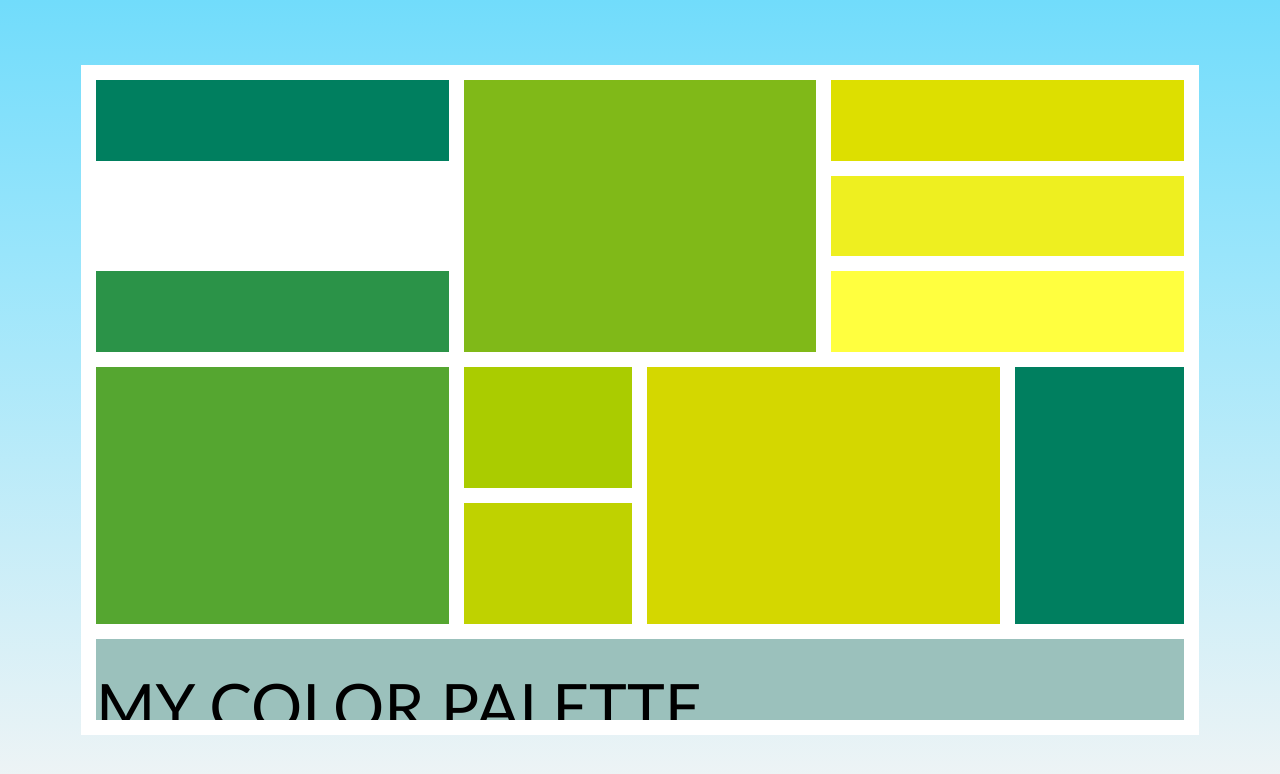
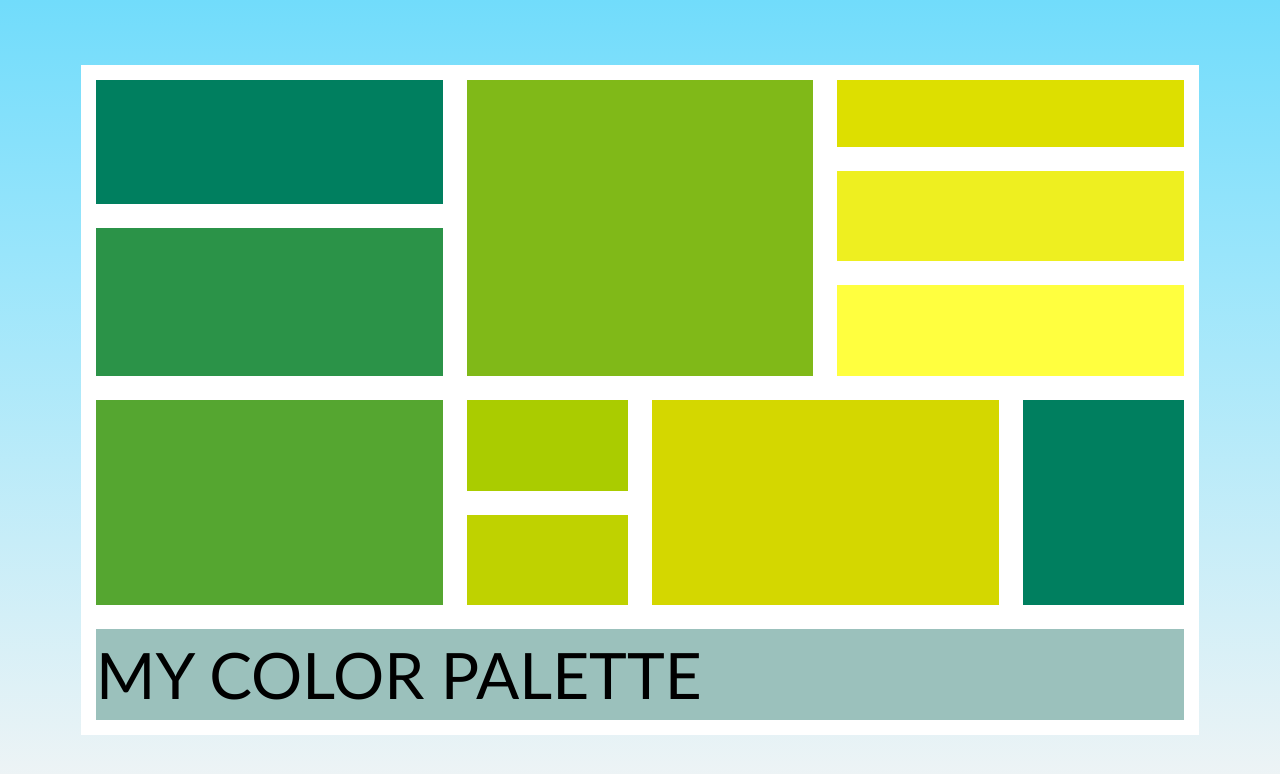
Before and after one commit to ZFazzi/css-grid, a plain HTML site: page index.html in a window 1280 px wide. Drawn offline with Linux system fonts and the light colour scheme.

Commit message:
I aligned them the best I could, this is my final commit

```diff
--- a/style/index.css
+++ b/style/index.css
@@ -13,9 +13,9 @@ main {
 
 .grid__container{
     display: grid;
-    grid-template-columns: 2fr 2fr 2fr 2fr 2fr 2fr;
-    grid-template-rows: 1fr 1fr 1fr 1.5fr 1.5fr 1fr;
-    grid-gap: 15px;
+    grid-template-columns: repeat(6, 1fr);
+    grid-template-rows: 2fr repeat(10, 1fr);
+    grid-gap: 24px;
     width: 85%;
     height: 80%;
     background-color: #FFFFFF;
@@ -25,23 +25,24 @@ main {
 .grid__element{
     overflow: hidden;
     position: relative;
+
 }
 
 .first{
     background-color: #007F5F;
-    grid-row: 1 / 2;
-    grid-column:1 / 3;
+    grid-row: 1 / 3;
+    grid-column: 1 / 3;
 }
 
 .second{
     background-color: #2B9348;
-    grid-row: 3 / 4;
+    grid-row: 3 / 6;
     grid-column: 1 / 3;
 }
 
 .third{
     background-color: #80B918;
-    grid-row: 1 / 4;
+    grid-row: 1 / 6;
     grid-column: 3 / 5;
 }
 
@@ -53,44 +54,44 @@ main {
 
 .fifth{
     background-color: #EEEF20;
-    grid-row: 2 / 3;
+    grid-row: 2 / 4;
     grid-column: 5 / 7;
 }
 
 .sixth{
     background-color: #FFFF3F;
-    grid-row: 3 / 4;
+    grid-row: 4 / 6;
     grid-column: 5 / 7;
 }
 
 .seventh{
     background-color: #55A630;
-    grid-row: 4 / 6;
+    grid-row: 6 / 10;
     grid-column: 1 / 3;
 }
 .eighth{
     background-color: #AACC00;
-    grid-row: 4 / 5;
+    grid-row: 6 / 8;
     grid-column: 3 / 4;
 }
 .ninth{
     background-color: #BFD200;
-    grid-row: 5 / 6;
+    grid-row: 8 / 10;
     grid-column: 3 / 4;
 }
 .tenth{
     background-color: #D4D700;
-    grid-row: 4 / 6;
+    grid-row: 6 / 10;
     grid-column: 4 / 6;
 }
 .eleventh{
     background-color: #007F5F;
-    grid-row: 4 / 6;
+    grid-row: 6 / 10;
     grid-column: 6 / 7;
 }
 .twelfth{
     background-color: #9BC1BC;
-    grid-row: 6 / 7;
+    grid-row: 10 / 12;
     grid-column: 1 / 7;
 }
 
@@ -99,7 +100,11 @@ main {
     font-size: 64px;
     font-family:'Gill Sans', 'Gill Sans MT', Calibri, 'Trebuchet MS', sans-serif;
     font-style: bold;
-    margin-top: 30px;
+    display: flex;
+	justify-content:flex-start;
+    align-items: center;
+    height: 100%;
+    text-align: left;
 }
 
 .overlay {
```
